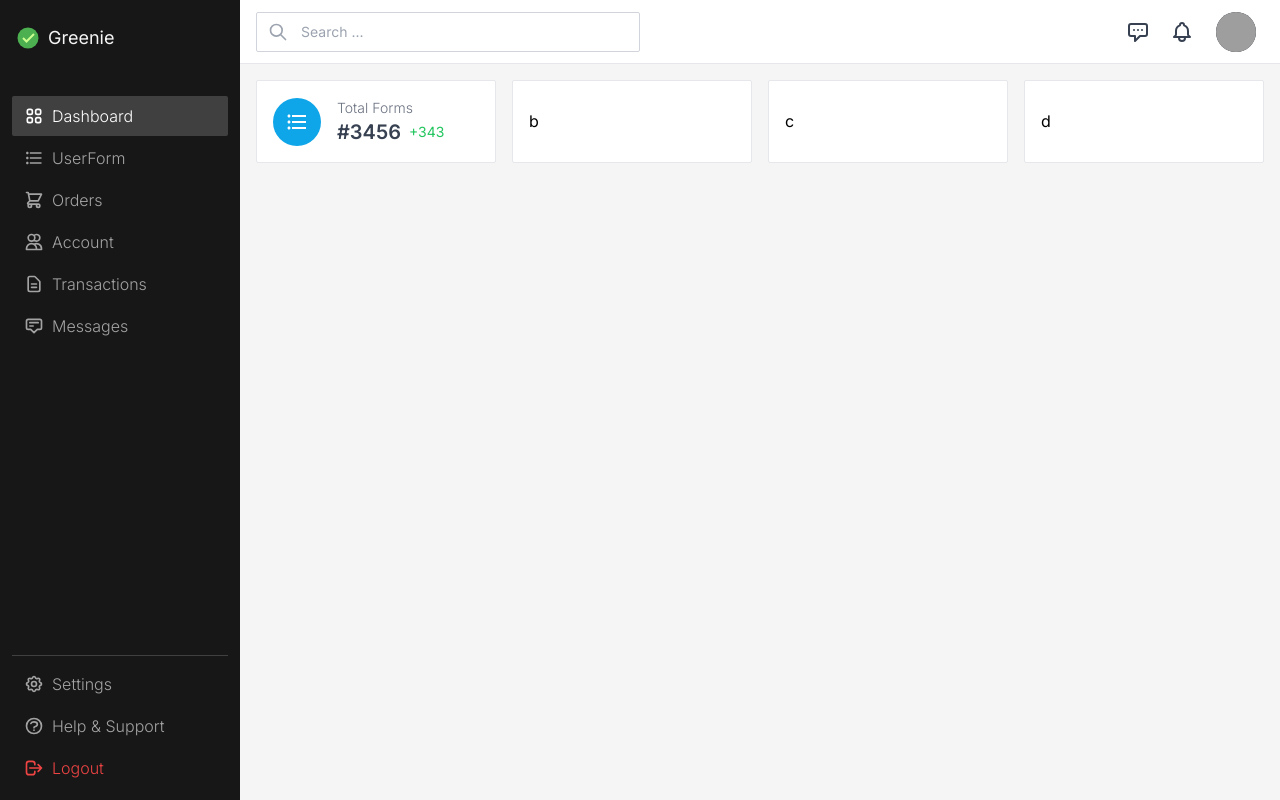
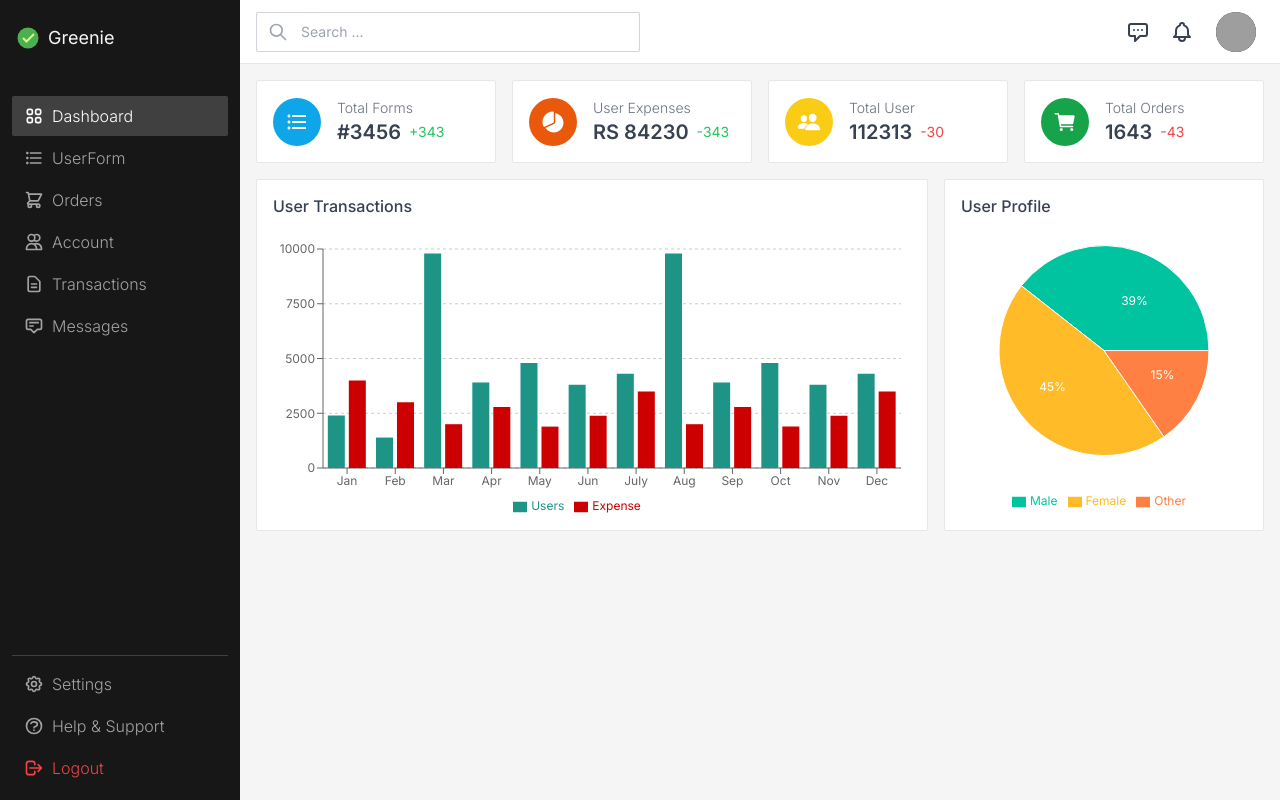
Before and after one commit to Sriram-developer/user-daseboard, a React (Create React App) app: page / in a window 1280 px wide. Built offline with nearby package versions, Linux system fonts and the light colour scheme; grey boxes are pictures that could not be loaded; the HTML template or start-up script is replaced by a standard one.

Commit message:
Added rechart

```diff
--- a/package.json
+++ b/package.json
@@ -19,6 +19,7 @@
     "react-router-dom": "^6.18.0",
     "react-scripts": "5.0.1",
     "react-tabs": "^6.0.2",
+    "recharts": "^2.9.3",
     "tab": "^1.0.0",
     "web-vitals": "^2.1.4"
   },
--- a/src/components/DashboardStatsGrid.jsx
+++ b/src/components/DashboardStatsGrid.jsx
@@ -1,5 +1,6 @@
 import React from 'react'
 import { MdFormatListBulleted } from 'react-icons/md'
+import { IoPieChart, IoPeople, IoCart } from 'react-icons/io5'
 
 
 export default function DashboardStatsGrid() {
@@ -17,9 +18,42 @@
 					</div>
 				</div>
           </BoxWrapper>
-          <BoxWrapper>b</BoxWrapper>
-          <BoxWrapper>c</BoxWrapper>
-          <BoxWrapper>d</BoxWrapper>
+          <BoxWrapper>
+				<div className="rounded-full h-12 w-12 flex items-center justify-center bg-orange-600">
+					<IoPieChart className="text-2xl text-white" />
+				</div>
+				<div className="pl-4">
+					<span className="text-sm text-gray-500 font-light">User Expenses</span>
+					<div className="flex items-center">
+						<strong className="text-xl text-gray-700 font-semibold">RS 84230</strong>
+						<span className="text-sm text-green-500 pl-2">-343</span>
+					</div>
+				</div>
+			</BoxWrapper>
+			<BoxWrapper>
+				<div className="rounded-full h-12 w-12 flex items-center justify-center bg-yellow-400">
+					<IoPeople className="text-2xl text-white" />
+				</div>
+				<div className="pl-4">
+					<span className="text-sm text-gray-500 font-light">Total User</span>
+					<div className="flex items-center">
+						<strong className="text-xl text-gray-700 font-semibold">112313</strong>
+						<span className="text-sm text-red-500 pl-2">-30</span>
+					</div>
+				</div>
+			</BoxWrapper>
+			<BoxWrapper>
+				<div className="rounded-full h-12 w-12 flex items-center justify-center bg-green-600">
+					<IoCart className="text-2xl text-white" />
+				</div>
+				<div className="pl-4">
+					<span className="text-sm text-gray-500 font-light">Total Orders</span>
+					<div className="flex items-center">
+						<strong className="text-xl text-gray-700 font-semibold">1643</strong>
+						<span className="text-sm text-red-500 pl-2">-43</span>
+					</div>
+				</div>
+			</BoxWrapper>
     </div>
   )
 }
--- /dev/null
+++ b/src/components/UserProfilePieChart.jsx
@@ -0,0 +1,52 @@
+import React from 'react'
+import { PieChart, Pie, Cell, ResponsiveContainer, Legend } from 'recharts'
+
+const data = [
+	{ name: 'Male', value: 540 },
+	{ name: 'Female', value: 620 },
+	{ name: 'Other', value: 210 }
+]
+
+const RADIAN = Math.PI / 180
+const COLORS = ['#00C49F', '#FFBB28', '#FF8042']
+
+const renderCustomizedLabel = ({ cx, cy, midAngle, innerRadius, outerRadius, percent }) => {
+	const radius = innerRadius + (outerRadius - innerRadius) * 0.5
+	const x = cx + radius * Math.cos(-midAngle * RADIAN)
+	const y = cy + radius * Math.sin(-midAngle * RADIAN)
+
+	return (
+		<text x={x} y={y} fill="white" textAnchor={x > cx ? 'start' : 'end'} dominantBaseline="central">
+			{`${(percent * 100).toFixed(0)}%`}
+		</text>
+	)
+}
+
+export default function userProfilePieChart() {
+	return (
+		<div className="w-[20rem] h-[22rem] bg-white p-4 rounded-sm border border-gray-200 flex flex-col">
+			<strong className="text-gray-700 font-medium">User Profile</strong>
+			<div className="mt-3 w-full flex-1 text-xs">
+				<ResponsiveContainer width="100%" height="100%">
+					<PieChart width={400} height={300}>
+						<Pie
+							data={data}
+							cx="50%"
+							cy="45%"
+							labelLine={false}
+							label={renderCustomizedLabel}
+							outerRadius={105}
+							fill="#8884d8"
+							dataKey="value"
+						>
+							{data.map((_, index) => (
+								<Cell key={`cell-${index}`} fill={COLORS[index % COLORS.length]} />
+							))}
+						</Pie>
+						<Legend />
+					</PieChart>
+				</ResponsiveContainer>
+			</div>
+		</div>
+	)
+}
--- /dev/null
+++ b/src/components/UserTransactionChart.jsx
@@ -0,0 +1,96 @@
+import React from 'react'
+import { BarChart, Bar, XAxis, YAxis, CartesianGrid, Tooltip, Legend, ResponsiveContainer } from 'recharts'
+
+const data = [
+	{
+		name: 'Jan',
+		Expense: 4000,
+		Users: 2400
+	},
+	{
+		name: 'Feb',
+		Expense: 3000,
+		Users: 1390
+	},
+	{
+		name: 'Mar',
+		Expense: 2000,
+		Users: 9800
+	},
+	{
+		name: 'Apr',
+		Expense: 2780,
+		Users: 3900
+	},
+	{
+		name: 'May',
+		Expense: 1890,
+		Users: 4800
+	},
+	{
+		name: 'Jun',
+		Expense: 2390,
+		Users: 3800
+	},
+	{
+		name: 'July',
+		Expense: 3490,
+		Users: 4300
+	},
+	{
+		name: 'Aug',
+		Expense: 2000,
+		Users: 9800
+	},
+	{
+		name: 'Sep',
+		Expense: 2780,
+		Users: 3900
+	},
+	{
+		name: 'Oct',
+		Expense: 1890,
+		Users: 4800
+	},
+	{
+		name: 'Nov',
+		Expense: 2390,
+		Users: 3800
+	},
+	{
+		name: 'Dec',
+		Expense: 3490,
+		Users: 4300
+	}
+]
+
+export default function UserTransactionChart() {
+	return (
+		<div className="h-[22rem] bg-white p-4 rounded-sm border border-gray-200 flex flex-col flex-1">
+			<strong className="text-gray-700 font-medium">User Transactions</strong>
+			<div className="mt-3 w-full flex-1 text-xs">
+				<ResponsiveContainer width="100%" height="100%">
+					<BarChart
+						width={500}
+						height={300}
+						data={data}
+						margin={{
+							top: 20,
+							right: 10,
+							left: -10,
+							bottom: 0
+						}}
+					>
+						<CartesianGrid strokeDasharray="3 3 0 0" vertical={false} />
+						<XAxis dataKey="name" />
+						<YAxis />
+						<Tooltip />
+						<Legend />
+						<Bar dataKey="Users" fill="#1d9485" />
+						<Bar dataKey="Expense" fill="#cc0000" />
+					</BarChart>
+				</ResponsiveContainer>
+			</div>
+		</div>
+	)
+}
--- a/src/components/user-shared/Daseboard.jsx
+++ b/src/components/user-shared/Daseboard.jsx
@@ -1,11 +1,16 @@
 import React from 'react'
 import DashboardStatsGrid from '../DashboardStatsGrid'
-
+import UserTransactionChart from '../UserTransactionChart';
+import UserProfilePieChart from '../UserProfilePieChart';
 
 export default function Daseboard() {
   return (
     <div className="flex flex-col gap-4">
     <DashboardStatsGrid/>
+    <div className="flex flex-row gap-4 w-full">
+				<UserTransactionChart />
+				<UserProfilePieChart />
+			</div>
     </div>
   )
 }
```
Also changed, not shown: 1 other file (tests, documents, lock files or other folders).
